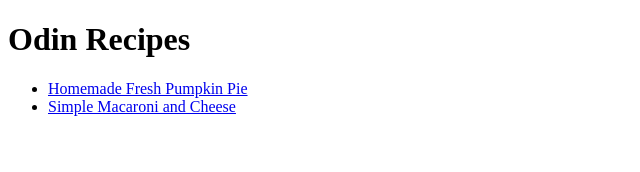
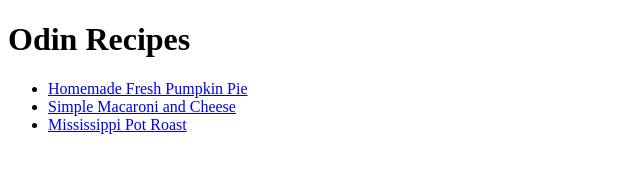
Before and after one commit to PossumThatCodes/odin-recipes, a plain HTML site: page index.html in a window 1280 px wide. Shown: the whole page, without its empty margins (0-640 px from the left). Drawn offline with Linux system fonts and the light colour scheme.

Commit message:
Add link to pot-roast.html

```diff
--- a/index.html
+++ b/index.html
@@ -9,6 +9,7 @@
         <ul>
             <li><a href="recipes/pumpkin-pie.html">Homemade Fresh Pumpkin Pie</a></li>
             <li><a href="recipes/macaroni-and-cheese.html">Simple Macaroni and Cheese</a></li>
+            <li><a href="recipes/pot-roast.html">Mississippi Pot Roast</a></li>
         </ul>
     </body>
 </html>
```
